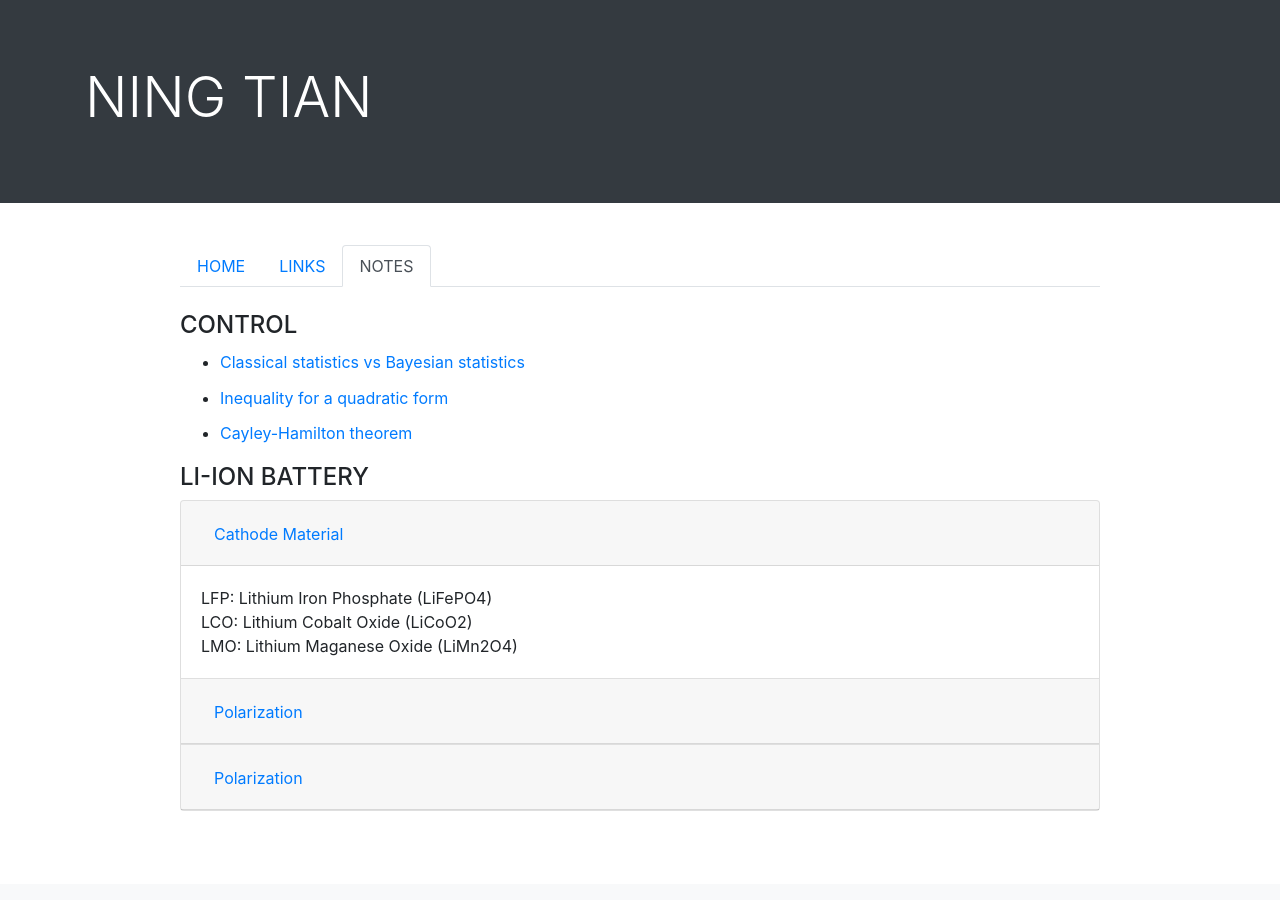
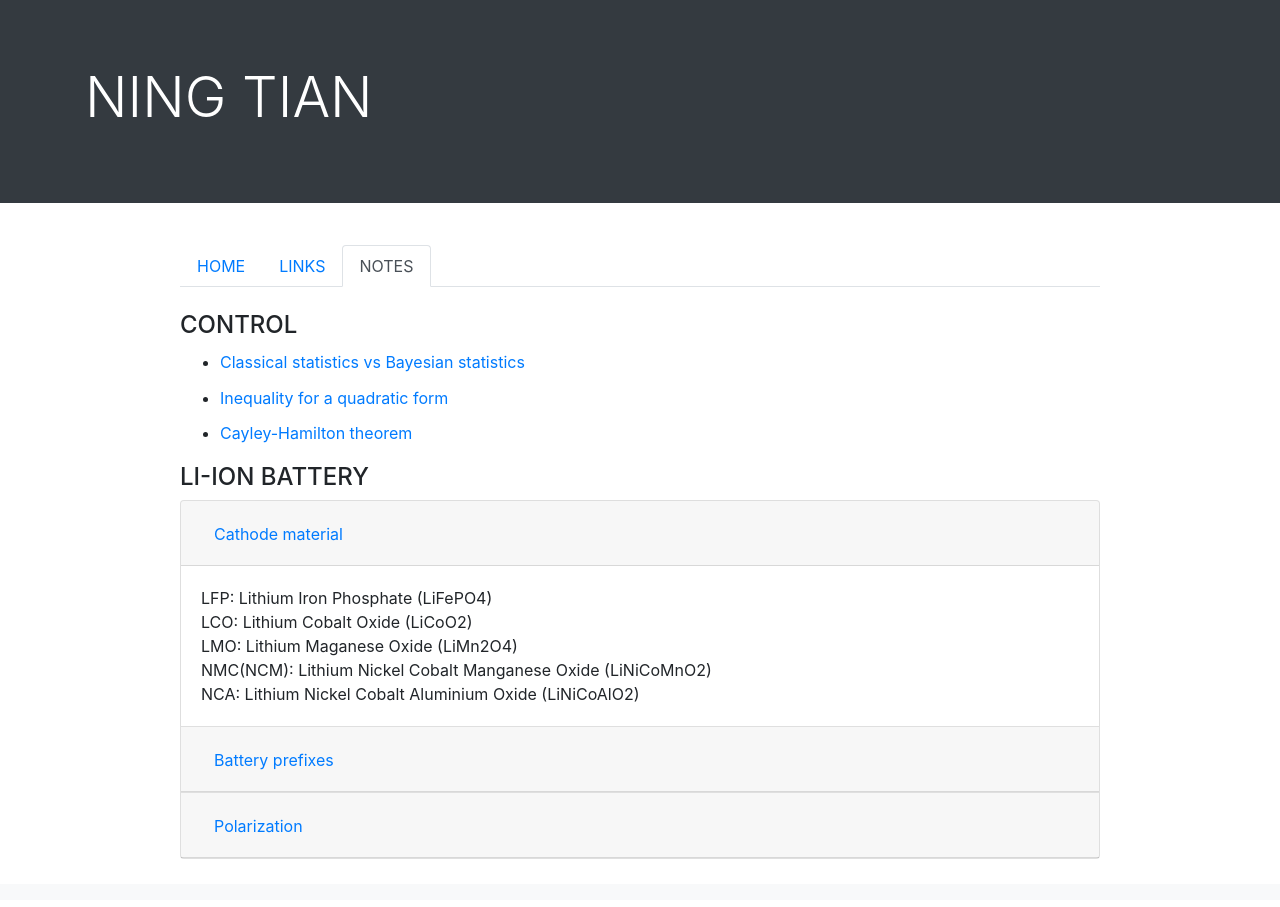
Before and after one commit to ningtian/ningtian.github.io, a Jekyll site: the page notes/index.html, which Jekyll copies as it is, in a window 1280 px wide. Built offline with Jekyll 4.4.1, drawn with Linux system fonts in a browser that asks for light colours.

Commit message:
Update index.html

```diff
--- a/notes/index.html
+++ b/notes/index.html
@@ -62,8 +62,8 @@
   <div class="card">
     <div class="card-header" id="headingOne">
       <h2 class="mb-0">
-        <button class="btn btn-link" type="button" data-toggle="collapse" data-target="#collapseOne" aria-expanded="false" aria-controls="collapseOne">
-          Cathode Material
+        <button class="btn btn-link collapsed" type="button" data-toggle="collapse" data-target="#collapseOne" aria-expanded="false" aria-controls="collapseOne">
+          Cathode material
         </button>
       </h2>
     </div>
@@ -72,6 +72,8 @@
 	    LFP: Lithium Iron Phosphate (LiFePO4)<br>
 	    LCO: Lithium Cobalt Oxide (LiCoO2)<br>
 	    LMO: Lithium Maganese Oxide (LiMn2O4)<br>
+	    NMC(NCM): Lithium Nickel Cobalt Manganese Oxide (LiNiCoMnO2)<br>
+	    NCA: Lithium Nickel Cobalt Aluminium Oxide (LiNiCoAlO2)
       </div>
     </div>
   </div>
@@ -80,14 +82,19 @@
     <div class="card-header" id="headingTwo">
       <h2 class="mb-0">
         <button class="btn btn-link collapsed" type="button" data-toggle="collapse" data-target="#collapseTwo" aria-expanded="false" aria-controls="collapseTwo">
-          Polarization
+          Battery prefixes
         </button>
       </h2>
     </div>
     <div id="collapseTwo" class="collapse" aria-labelledby="headingTwo" data-parent="#accordionExample">
       <div class="card-body">
-
-
+      Panasonic NCR18650B: Nickel-cobalt-rechargeable (NCR)<br>
+      Panasonic NCR18650PF: Nickel-cobalt-rechargeable (NCR)<br>
+      Samsung ICR18650-26F: Lithium-cobalt-rechargeable (ICR)<br>
+      Samsung INR18650-25R: Lithium-nickel-rechargeable (INR)<br>
+      LG ICR18650HE2: Lithium-cobalt-rechargeable (ICR)<br>
+      LGDBHG21865: Lithium-nickel-rechargeable (INR)<br>
+      A123 ANR26650M1-B: Lithium Iron Phosphate (LFP)
 
       </div>
     </div>
@@ -104,11 +111,15 @@
     <div id="collapseThree" class="collapse" aria-labelledby="headingThree" data-parent="#accordionExample">
       <div class="card-body">
 
-	When no current flows through a battery for a certain period of time, the battery is considered to be in equilibrium state and the corresponding electrode potential is called equilibrium electrode potential. When current flows through the battery, the electrode potential deviates from the equilibrium potential; this phenomenon is called electrode polarization or overpotential. There are three types of polarization:<br>
+	When no current flows through a battery for a certain period of time, the battery is considered to be
+	      in equilibrium state and the corresponding electrode potential is called equilibrium electrode potential.
+	      When current flows through the battery, the electrode potential deviates from the equilibrium potential;
+	      this phenomenon is called electrode polarization or overpotential. There are three types of polarization:<br>
 1.	Electrochemical polarization: it is caused by various types of redox reaction on electrodes<br>
-2.	Concentration polarization: it is caused by the fact that the reactants consumed on the electrode surface cannot be supplemented from the electrolyte (or some reaction products cannot be evacuated in time)<br>
-3.	Ohmic polarization: it represents the resistance of electrolyte, electrode material, and conductive material and their contact resistance<br>
-
+2.	Concentration polarization: it is caused by the fact that the reactants consumed on the electrode surface cannot be
+	      supplemented from the electrolyte (or some reaction products cannot be evacuated in time)<br>
+3.	Ohmic polarization: it represents the resistance of electrolyte, electrode material, and conductive material and
+	      their contact resistance<br>
 
 
        </div>
```
